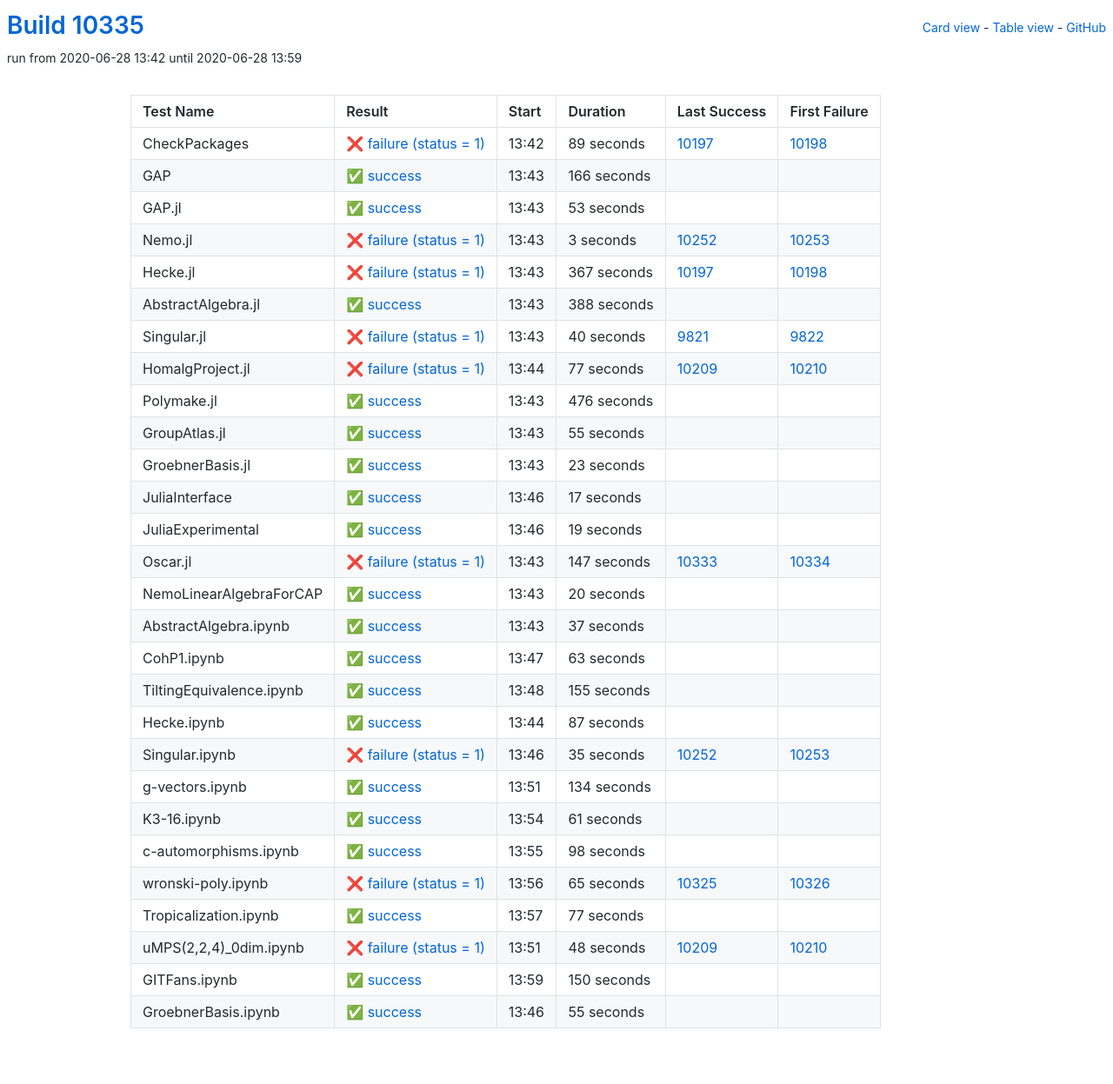
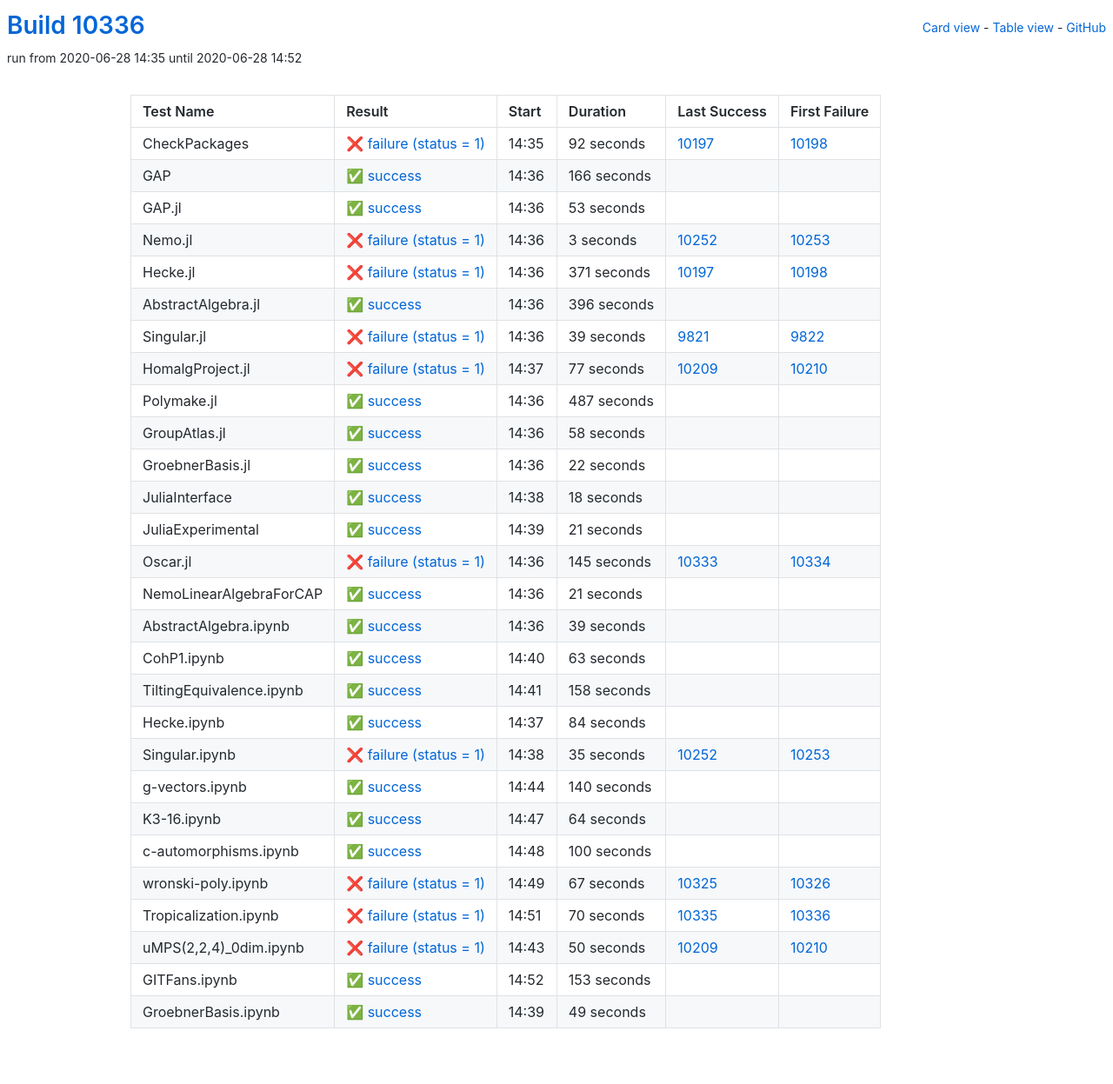
Before and after one commit to oscar-system/oscar-ci-status, a Jekyll site: the page built from table.html, in a window 1280 px wide. Shown: the whole page at 87% size. Built offline with Jekyll 4.4.1, drawn with Linux system fonts in a browser that asks for light colours.

Commit message:
Build #10336

```diff
--- a/_data/ci.yml
+++ b/_data/ci.yml
@@ -1,6 +1,6 @@
 ---
-build: 10335
-build_url: https://oscarci.mathematik.uni-kl.de/job/oscar/10335/
+build: 10336
+build_url: https://oscarci.mathematik.uni-kl.de/job/oscar/10336/
 job: oscar
 organization: oscar-system
 repo: oscar-ci-status
@@ -8,20 +8,20 @@
 tests:
 - name: CheckPackages
   id: checkpackages
-  log: https://oscarci.mathematik.uni-kl.de/job/oscar/10335/artifact/logs/build-10335/CheckPackages.log
-  start: 2020-06-28 13:42
+  log: https://oscarci.mathematik.uni-kl.de/job/oscar/10336/artifact/logs/build-10336/CheckPackages.log
+  start: 2020-06-28 14:35
   success: false
   exitcode: 1
   status: failure
-  duration: 89
+  duration: 92
   last_success: 10197
   last_success_url: https://oscarci.mathematik.uni-kl.de/job/oscar/10197/
   first_failure: 10198
   first_failure_url: https://oscarci.mathematik.uni-kl.de/job/oscar/10198/
 - name: GAP
   id: gap
-  log: https://oscarci.mathematik.uni-kl.de/job/oscar/10335/artifact/logs/build-10335/GAP.log
-  start: 2020-06-28 13:43
+  log: https://oscarci.mathematik.uni-kl.de/job/oscar/10336/artifact/logs/build-10336/GAP.log
+  start: 2020-06-28 14:36
   success: true
   exitcode: 0
   status: success
@@ -32,8 +32,8 @@
   first_failure_url:
 - name: GAP.jl
   id: gap-jl
-  log: https://oscarci.mathematik.uni-kl.de/job/oscar/10335/artifact/logs/build-10335/GAP.jl.log
-  start: 2020-06-28 13:43
+  log: https://oscarci.mathematik.uni-kl.de/job/oscar/10336/artifact/logs/build-10336/GAP.jl.log
+  start: 2020-06-28 14:36
   success: true
   exitcode: 0
   status: success
@@ -44,8 +44,8 @@
   first_failure_url:
 - name: Nemo.jl
   id: nemo-jl
-  log: https://oscarci.mathematik.uni-kl.de/job/oscar/10335/artifact/logs/build-10335/Nemo.jl.log
-  start: 2020-06-28 13:43
+  log: https://oscarci.mathematik.uni-kl.de/job/oscar/10336/artifact/logs/build-10336/Nemo.jl.log
+  start: 2020-06-28 14:36
   success: false
   exitcode: 1
   status: failure
@@ -56,44 +56,44 @@
   first_failure_url: https://oscarci.mathematik.uni-kl.de/job/oscar/10253/
 - name: Hecke.jl
   id: hecke-jl
-  log: https://oscarci.mathematik.uni-kl.de/job/oscar/10335/artifact/logs/build-10335/Hecke.jl.log
-  start: 2020-06-28 13:43
+  log: https://oscarci.mathematik.uni-kl.de/job/oscar/10336/artifact/logs/build-10336/Hecke.jl.log
+  start: 2020-06-28 14:36
   success: false
   exitcode: 1
   status: failure
-  duration: 367
+  duration: 371
   last_success: 10197
   last_success_url: https://oscarci.mathematik.uni-kl.de/job/oscar/10197/
   first_failure: 10198
   first_failure_url: https://oscarci.mathematik.uni-kl.de/job/oscar/10198/
 - name: AbstractAlgebra.jl
   id: abstractalgebra-jl
-  log: https://oscarci.mathematik.uni-kl.de/job/oscar/10335/artifact/logs/build-10335/AbstractAlgebra.jl.log
-  start: 2020-06-28 13:43
+  log: https://oscarci.mathematik.uni-kl.de/job/oscar/10336/artifact/logs/build-10336/AbstractAlgebra.jl.log
+  start: 2020-06-28 14:36
   success: true
   exitcode: 0
   status: success
-  duration: 388
+  duration: 396
   last_success: false
   last_success_url:
   first_failure: false
   first_failure_url:
 - name: Singular.jl
   id: singular-jl
-  log: https://oscarci.mathematik.uni-kl.de/job/oscar/10335/artifact/logs/build-10335/Singular.jl.log
-  start: 2020-06-28 13:43
+  log: https://oscarci.mathematik.uni-kl.de/job/oscar/10336/artifact/logs/build-10336/Singular.jl.log
+  start: 2020-06-28 14:36
   success: false
   exitcode: 1
   status: failure
-  duration: 40
+  duration: 39
   last_success: 9821
   last_success_url: https://oscarci.mathematik.uni-kl.de/job/oscar/9821/
   first_failure: 9822
   first_failure_url: https://oscarci.mathematik.uni-kl.de/job/oscar/9822/
 - name: HomalgProject.jl
   id: homalgproject-jl
-  log: https://oscarci.mathematik.uni-kl.de/job/oscar/10335/artifact/logs/build-10335/HomalgProject.jl.log
-  start: 2020-06-28 13:44
+  log: https://oscarci.mathematik.uni-kl.de/job/oscar/10336/artifact/logs/build-10336/HomalgProject.jl.log
+  start: 2020-06-28 14:37
   success: false
   exitcode: 1
   status: failure
@@ -104,104 +104,104 @@
   first_failure_url: https://oscarci.mathematik.uni-kl.de/job/oscar/10210/
 - name: Polymake.jl
   id: polymake-jl
-  log: https://oscarci.mathematik.uni-kl.de/job/oscar/10335/artifact/logs/build-10335/Polymake.jl.log
-  start: 2020-06-28 13:43
+  log: https://oscarci.mathematik.uni-kl.de/job/oscar/10336/artifact/logs/build-10336/Polymake.jl.log
+  start: 2020-06-28 14:36
   success: true
   exitcode: 0
   status: success
-  duration: 476
+  duration: 487
   last_success: false
   last_success_url:
   first_failure: false
   first_failure_url:
 - name: GroupAtlas.jl
   id: groupatlas-jl
-  log: https://oscarci.mathematik.uni-kl.de/job/oscar/10335/artifact/logs/build-10335/GroupAtlas.jl.log
-  start: 2020-06-28 13:43
+  log: https://oscarci.mathematik.uni-kl.de/job/oscar/10336/artifact/logs/build-10336/GroupAtlas.jl.log
+  start: 2020-06-28 14:36
   success: true
   exitcode: 0
   status: success
-  duration: 55
+  duration: 58
   last_success: false
   last_success_url:
   first_failure: false
   first_failure_url:
 - name: GroebnerBasis.jl
   id: groebnerbasis-jl
-  log: https://oscarci.mathematik.uni-kl.de/job/oscar/10335/artifact/logs/build-10335/GroebnerBasis.jl.log
-  start: 2020-06-28 13:43
+  log: https://oscarci.mathematik.uni-kl.de/job/oscar/10336/artifact/logs/build-10336/GroebnerBasis.jl.log
+  start: 2020-06-28 14:36
   success: true
   exitcode: 0
   status: success
-  duration: 23
+  duration: 22
   last_success: false
   last_success_url:
   first_failure: false
   first_failure_url:
 - name: JuliaInterface
   id: juliainterface
-  log: https://oscarci.mathematik.uni-kl.de/job/oscar/10335/artifact/logs/build-10335/JuliaInterface.log
-  start: 2020-06-28 13:46
+  log: https://oscarci.mathematik.uni-kl.de/job/oscar/10336/artifact/logs/build-10336/JuliaInterface.log
+  start: 2020-06-28 14:38
   success: true
   exitcode: 0
   status: success
-  duration: 17
+  duration: 18
   last_success: false
   last_success_url:
   first_failure: false
   first_failure_url:
 - name: JuliaExperimental
   id: juliaexperimental
-  log: https://oscarci.mathematik.uni-kl.de/job/oscar/10335/artifact/logs/build-10335/JuliaExperimental.log
-  start: 2020-06-28 13:46
+  log: https://oscarci.mathematik.uni-kl.de/job/oscar/10336/artifact/logs/build-10336/JuliaExperimental.log
+  start: 2020-06-28 14:39
   success: true
   exitcode: 0
   status: success
-  duration: 19
+  duration: 21
   last_success: false
   last_success_url:
   first_failure: false
   first_failure_url:
 - name: Oscar.jl
   id: oscar-jl
-  log: https://oscarci.mathematik.uni-kl.de/job/oscar/10335/artifact/logs/build-10335/Oscar.jl.log
-  start: 2020-06-28 13:43
+  log: https://oscarci.mathematik.uni-kl.de/job/oscar/10336/artifact/logs/build-10336/Oscar.jl.log
+  start: 2020-06-28 14:36
   success: false
   exitcode: 1
   status: failure
-  duration: 147
+  duration: 145
   last_success: 10333
   last_success_url: https://oscarci.mathematik.uni-kl.de/job/oscar/10333/
   first_failure: 10334
   first_failure_url: https://oscarci.mathematik.uni-kl.de/job/oscar/10334/
 - name: NemoLinearAlgebraForCAP
   id: nemolinearalgebraforcap
-  log: https://oscarci.mathematik.uni-kl.de/job/oscar/10335/artifact/logs/build-10335/NemoLinearAlgebraForCAP.log
-  start: 2020-06-28 13:43
+  log: https://oscarci.mathematik.uni-kl.de/job/oscar/10336/artifact/logs/build-10336/NemoLinearAlgebraForCAP.log
+  start: 2020-06-28 14:36
   success: true
   exitcode: 0
   status: success
-  duration: 20
+  duration: 21
   last_success: false
   last_success_url:
   first_failure: false
   first_failure_url:
 - name: AbstractAlgebra.ipynb
   id: abstractalgebra-ipynb
-  log: https://oscarci.mathematik.uni-kl.de/job/oscar/10335/artifact/logs/build-10335/AbstractAlgebra.ipynb.log
-  start: 2020-06-28 13:43
+  log: https://oscarci.mathematik.uni-kl.de/job/oscar/10336/artifact/logs/build-10336/AbstractAlgebra.ipynb.log
+  start: 2020-06-28 14:36
   success: true
   exitcode: 0
   status: success
-  duration: 37
+  duration: 39
   last_success: false
   last_success_url:
   first_failure: false
   first_failure_url:
 - name: CohP1.ipynb
   id: cohp1-ipynb
-  log: https://oscarci.mathematik.uni-kl.de/job/oscar/10335/artifact/logs/build-10335/CohP1.ipynb.log
-  start: 2020-06-28 13:47
+  log: https://oscarci.mathematik.uni-kl.de/job/oscar/10336/artifact/logs/build-10336/CohP1.ipynb.log
+  start: 2020-06-28 14:40
   success: true
   exitcode: 0
   status: success
@@ -212,32 +212,32 @@
   first_failure_url:
 - name: TiltingEquivalence.ipynb
   id: tiltingequivalence-ipynb
-  log: https://oscarci.mathematik.uni-kl.de/job/oscar/10335/artifact/logs/build-10335/TiltingEquivalence.ipynb.log
-  start: 2020-06-28 13:48
+  log: https://oscarci.mathematik.uni-kl.de/job/oscar/10336/artifact/logs/build-10336/TiltingEquivalence.ipynb.log
+  start: 2020-06-28 14:41
   success: true
   exitcode: 0
   status: success
-  duration: 155
+  duration: 158
   last_success: false
   last_success_url:
   first_failure: false
   first_failure_url:
 - name: Hecke.ipynb
   id: hecke-ipynb
-  log: https://oscarci.mathematik.uni-kl.de/job/oscar/10335/artifact/logs/build-10335/Hecke.ipynb.log
-  start: 2020-06-28 13:44
+  log: https://oscarci.mathematik.uni-kl.de/job/oscar/10336/artifact/logs/build-10336/Hecke.ipynb.log
+  start: 2020-06-28 14:37
   success: true
   exitcode: 0
   status: success
-  duration: 87
+  duration: 84
   last_success: false
   last_success_url:
   first_failure: false
   first_failure_url:
 - name: Singular.ipynb
   id: singular-ipynb
-  log: https://oscarci.mathematik.uni-kl.de/job/oscar/10335/artifact/logs/build-10335/Singular.ipynb.log
-  start: 2020-06-28 13:46
+  log: https://oscarci.mathematik.uni-kl.de/job/oscar/10336/artifact/logs/build-10336/Singular.ipynb.log
+  start: 2020-06-28 14:38
   success: false
   exitcode: 1
   status: failure
@@ -248,96 +248,96 @@
   first_failure_url: https://oscarci.mathematik.uni-kl.de/job/oscar/10253/
 - name: g-vectors.ipynb
   id: g-vectors-ipynb
-  log: https://oscarci.mathematik.uni-kl.de/job/oscar/10335/artifact/logs/build-10335/g-vectors.ipynb.log
-  start: 2020-06-28 13:51
+  log: https://oscarci.mathematik.uni-kl.de/job/oscar/10336/artifact/logs/build-10336/g-vectors.ipynb.log
+  start: 2020-06-28 14:44
   success: true
   exitcode: 0
   status: success
-  duration: 134
+  duration: 140
   last_success: false
   last_success_url:
   first_failure: false
   first_failure_url:
 - name: K3-16.ipynb
   id: k3-16-ipynb
-  log: https://oscarci.mathematik.uni-kl.de/job/oscar/10335/artifact/logs/build-10335/K3-16.ipynb.log
-  start: 2020-06-28 13:54
+  log: https://oscarci.mathematik.uni-kl.de/job/oscar/10336/artifact/logs/build-10336/K3-16.ipynb.log
+  start: 2020-06-28 14:47
   success: true
   exitcode: 0
   status: success
-  duration: 61
+  duration: 64
   last_success: false
   last_success_url:
   first_failure: false
   first_failure_url:
 - name: c-automorphisms.ipynb
   id: c-automorphisms-ipynb
-  log: https://oscarci.mathematik.uni-kl.de/job/oscar/10335/artifact/logs/build-10335/c-automorphisms.ipynb.log
-  start: 2020-06-28 13:55
+  log: https://oscarci.mathematik.uni-kl.de/job/oscar/10336/artifact/logs/build-10336/c-automorphisms.ipynb.log
+  start: 2020-06-28 14:48
   success: true
   exitcode: 0
   status: success
-  duration: 98
+  duration: 100
   last_success: false
   last_success_url:
   first_failure: false
   first_failure_url:
 - name: wronski-poly.ipynb
   id: wronski-poly-ipynb
-  log: https://oscarci.mathematik.uni-kl.de/job/oscar/10335/artifact/logs/build-10335/wronski-poly.ipynb.log
-  start: 2020-06-28 13:56
+  log: https://oscarci.mathematik.uni-kl.de/job/oscar/10336/artifact/logs/build-10336/wronski-poly.ipynb.log
+  start: 2020-06-28 14:49
   success: false
   exitcode: 1
   status: failure
-  duration: 65
+  duration: 67
   last_success: 10325
   last_success_url: https://oscarci.mathematik.uni-kl.de/job/oscar/10325/
   first_failure: 10326
   first_failure_url: https://oscarci.mathematik.uni-kl.de/job/oscar/10326/
 - name: Tropicalization.ipynb
   id: tropicalization-ipynb
-  log: https://oscarci.mathematik.uni-kl.de/job/oscar/10335/artifact/logs/build-10335/Tropicalization.ipynb.log
-  start: 2020-06-28 13:57
-  success: true
-  exitcode: 0
-  status: success
-  duration: 77
-  last_success: false
-  last_success_url:
-  first_failure: false
-  first_failure_url:
-- name: uMPS(2,2,4)_0dim.ipynb
-  id: umps-2-2-4-0dim-ipynb
-  log: https://oscarci.mathematik.uni-kl.de/job/oscar/10335/artifact/logs/build-10335/uMPS-2-2-4-_0dim.ipynb.log
-  start: 2020-06-28 13:51
+  log: https://oscarci.mathematik.uni-kl.de/job/oscar/10336/artifact/logs/build-10336/Tropicalization.ipynb.log
+  start: 2020-06-28 14:51
   success: false
   exitcode: 1
   status: failure
-  duration: 48
+  duration: 70
+  last_success: 10335
+  last_success_url: https://oscarci.mathematik.uni-kl.de/job/oscar/10335/
+  first_failure: 10336
+  first_failure_url: https://oscarci.mathematik.uni-kl.de/job/oscar/10336/
+- name: uMPS(2,2,4)_0dim.ipynb
+  id: umps-2-2-4-0dim-ipynb
+  log: https://oscarci.mathematik.uni-kl.de/job/oscar/10336/artifact/logs/build-10336/uMPS-2-2-4-_0dim.ipynb.log
+  start: 2020-06-28 14:43
+  success: false
+  exitcode: 1
+  status: failure
+  duration: 50
   last_success: 10209
   last_success_url: https://oscarci.mathematik.uni-kl.de/job/oscar/10209/
   first_failure: 10210
   first_failure_url: https://oscarci.mathematik.uni-kl.de/job/oscar/10210/
 - name: GITFans.ipynb
   id: gitfans-ipynb
-  log: https://oscarci.mathematik.uni-kl.de/job/oscar/10335/artifact/logs/build-10335/GITFans.ipynb.log
-  start: 2020-06-28 13:59
+  log: https://oscarci.mathematik.uni-kl.de/job/oscar/10336/artifact/logs/build-10336/GITFans.ipynb.log
+  start: 2020-06-28 14:52
   success: true
   exitcode: 0
   status: success
-  duration: 150
+  duration: 153
   last_success: false
   last_success_url:
   first_failure: false
   first_failure_url:
 - name: GroebnerBasis.ipynb
   id: groebnerbasis-ipynb
-  log: https://oscarci.mathematik.uni-kl.de/job/oscar/10335/artifact/logs/build-10335/GroebnerBasis.ipynb.log
-  start: 2020-06-28 13:46
+  log: https://oscarci.mathematik.uni-kl.de/job/oscar/10336/artifact/logs/build-10336/GroebnerBasis.ipynb.log
+  start: 2020-06-28 14:39
   success: true
   exitcode: 0
   status: success
-  duration: 55
+  duration: 49
   last_success: false
   last_success_url:
   first_failure: false
```
Also changed, not shown: README.md.
